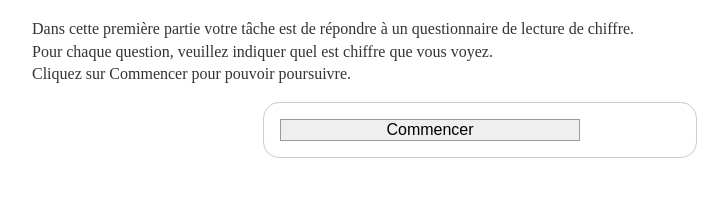
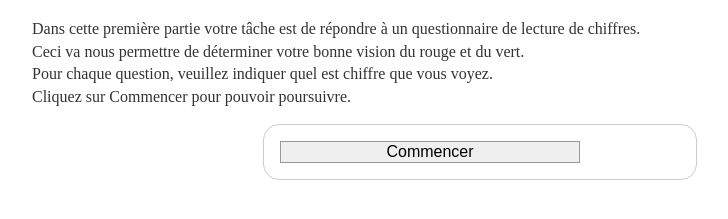
Before and after one commit to Chocap/chocap.github.io, a plain HTML site: page expe2/3_PremierePartie.html in a window 1280 px wide. Shown: the part 137-356 px from the top of the page, without its empty margins (160-888 px from the left). Drawn offline with Linux system fonts and the light colour scheme.

Commit message:
Update 3_PremierePartie.html

```diff
--- a/expe2/3_PremierePartie.html
+++ b/expe2/3_PremierePartie.html
@@ -10,7 +10,8 @@
 			<div class="container">
 			<div class="blurb">
         		<h1 align="center">Première partie <br> Test de lecture de chiffres</h1>
-				<p>Dans cette première partie votre tâche est de répondre à un questionnaire de lecture de chiffre.
+				<p>Dans cette première partie votre tâche est de répondre à un questionnaire de lecture de chiffres.
+					<br> Ceci va nous permettre de déterminer votre bonne vision du rouge et du vert.
         <br>Pour chaque question, veuillez indiquer quel est chiffre que vous voyez.
         <br> Cliquez sur Commencer pour pouvoir poursuivre.
 
```
